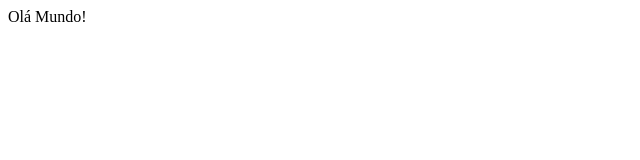
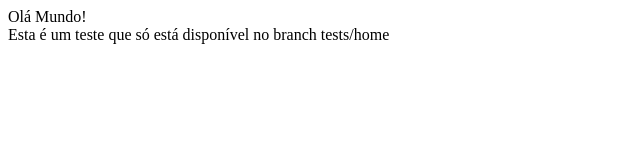
Before and after one commit to marciosouzaduarte/gama-academy, a plain HTML site: page index.html in a window 1280 px wide. Shown: the whole page, without its empty margins (0-640 px from the left). Drawn offline with Linux system fonts and the light colour scheme.

Commit message:
Modificação do index.html no branch tests/home

```diff
--- a/index.html
+++ b/index.html
@@ -10,6 +10,9 @@
 
 <body>
     Olá Mundo!
+    <br>
+    Esta é um teste que só está
+    disponível no branch tests/home
 </body>
 
 </html>
```
